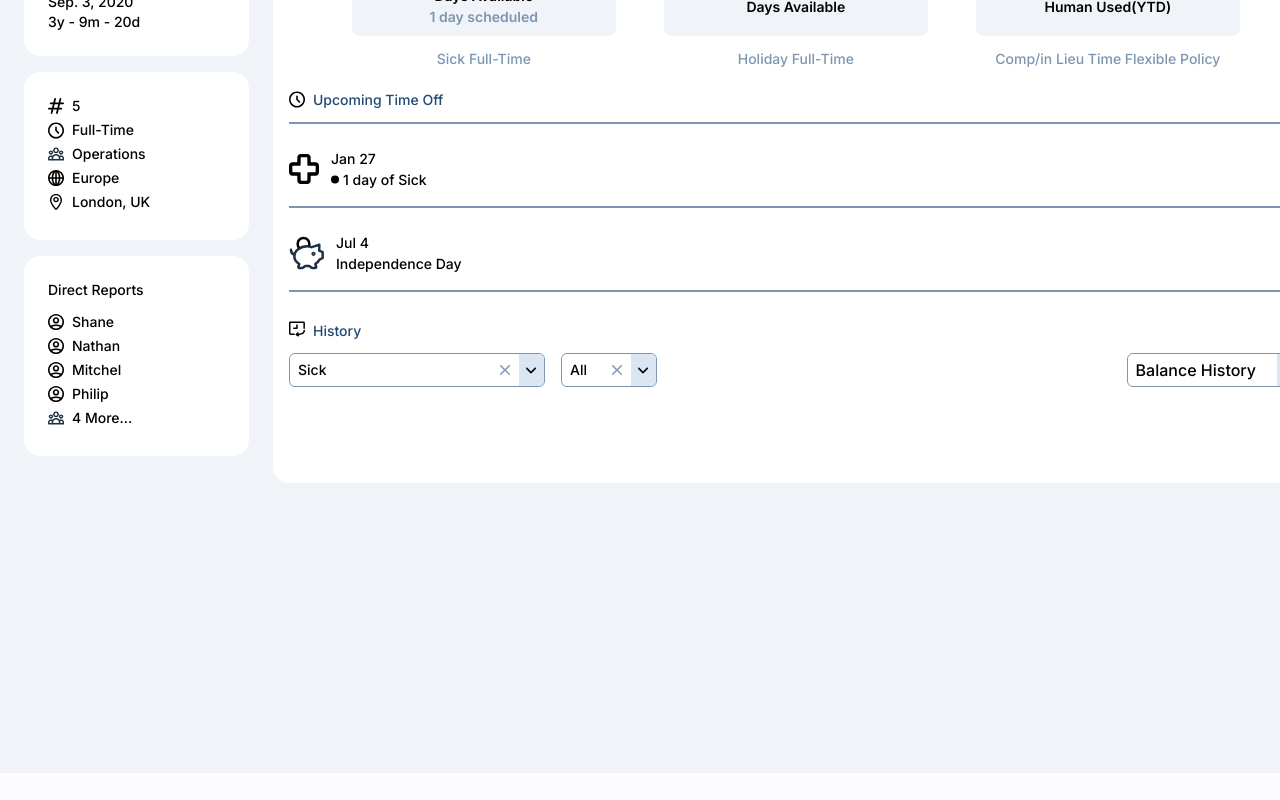
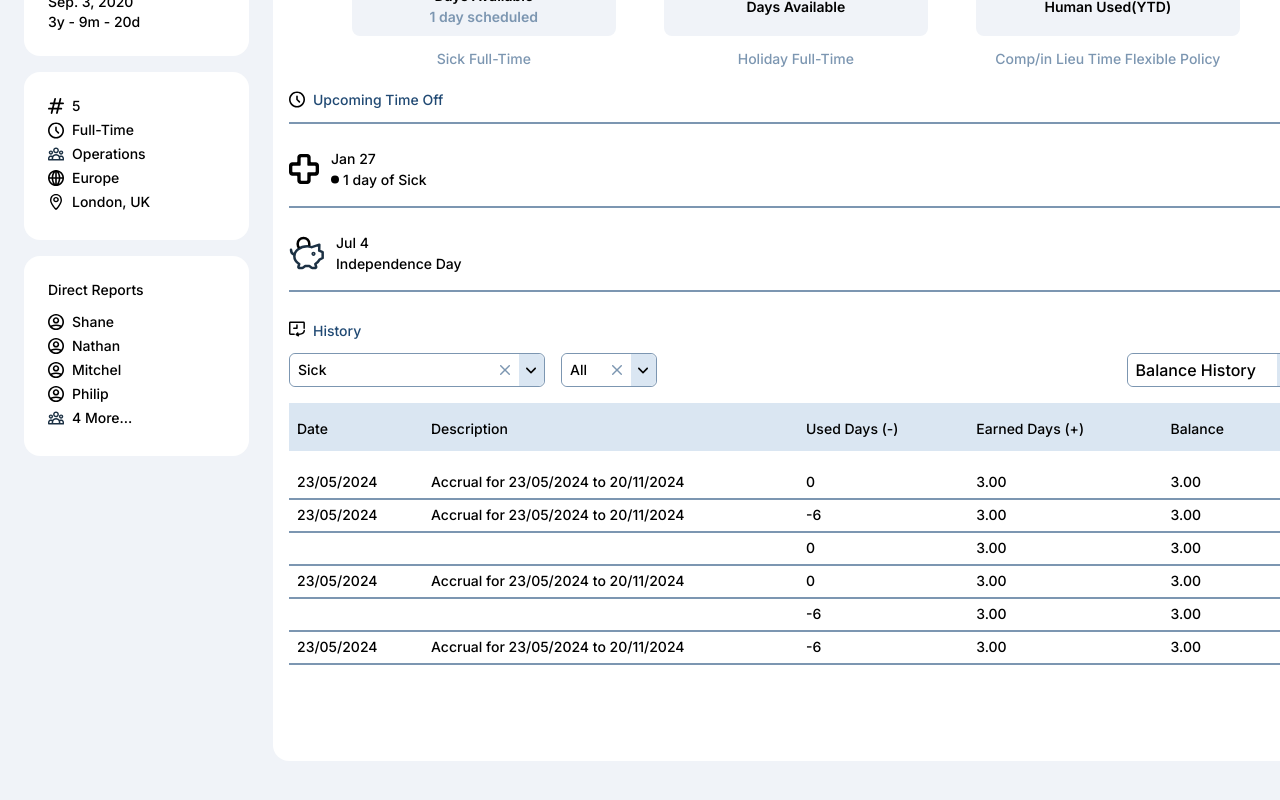
Before and after one commit to garold664/hr-tech-test, a Next.js app: page /my-info/time-off in a window 1280 px wide. Shown: the part 470-1270 px from the top of the page. Before the commit the page ends 1243 px from the top, so only its background shows below. Built offline with nearby package versions, Linux system fonts and the light colour scheme.

Commit message:
create table

```diff
--- a/app/globals.css
+++ b/app/globals.css
@@ -63,4 +63,11 @@ body {
   .block-with-divider {
     @apply border-b-2 border-tertiary pb-3 flex items-center;
   }
+
+  .tbody-with-space-above::before {
+    content: '';
+    display: block;
+    width: 100%;
+    height: 16px;
+  }
 }
--- a/components/HistorySection.tsx
+++ b/components/HistorySection.tsx
@@ -8,8 +8,16 @@ import {
   SelectValue,
 } from '@/components/ui/select';
 
-import { Button } from './ui/button';
-import XIcon from '@/assets/icons/x.svg';
+import {
+  Table,
+  TableBody,
+  TableCaption,
+  TableCell,
+  TableHead,
+  TableHeader,
+  TableRow,
+} from '@/components/ui/table';
+import { tableData, tableHeaders } from '@/data/data';
 
 export default function HistorySection() {
   return (
@@ -54,6 +62,38 @@ export default function HistorySection() {
           </SelectContent>
         </Select>
       </form>
+      <Table className="mt-4">
+        <TableHeader className="">
+          <TableRow className="bg-primary">
+            {tableHeaders.map((header) => (
+              <TableHead
+                className={`px-2 py-4 pb-3 text-black ${
+                  header[0] === 'date' ? 'w-[134px]' : ''
+                } ${header[0] === 'description' ? 'w-[375px]' : ''} ${
+                  header[0] === 'balance' ? 'w-[140px]' : ''
+                }`}
+                key={header[1]}
+              >
+                {header[1]}
+              </TableHead>
+            ))}
+          </TableRow>
+        </TableHeader>
+        <TableBody className="tbody-with-space-above">
+          {tableData.map((data) => (
+            <TableRow className="group" key={data.id}>
+              {tableHeaders.map((header) => (
+                <TableCell
+                  className="p-2 pt-[5px] pb-[6px] group-hover:bg-primary border-tertiary border-b-2"
+                  key={header[1]}
+                >
+                  {data[header[0]]}
+                </TableCell>
+              ))}
+            </TableRow>
+          ))}
+        </TableBody>
+      </Table>
     </section>
   );
 }
--- a/components/ui/table.tsx
+++ b/components/ui/table.tsx
@@ -1,6 +1,6 @@
-import * as React from "react"
+import * as React from 'react';
 
-import { cn } from "@/lib/utils"
+import { cn } from '@/lib/utils';
 
 const Table = React.forwardRef<
   HTMLTableElement,
@@ -9,20 +9,20 @@ const Table = React.forwardRef<
   <div className="relative w-full overflow-auto">
     <table
       ref={ref}
-      className={cn("w-full caption-bottom text-sm", className)}
+      className={cn('w-full caption-bottom text-sm', className)}
       {...props}
     />
   </div>
-))
-Table.displayName = "Table"
+));
+Table.displayName = 'Table';
 
 const TableHeader = React.forwardRef<
   HTMLTableSectionElement,
   React.HTMLAttributes<HTMLTableSectionElement>
 >(({ className, ...props }, ref) => (
-  <thead ref={ref} className={cn("[&_tr]:border-b", className)} {...props} />
-))
-TableHeader.displayName = "TableHeader"
+  <thead ref={ref} className={cn('', className)} {...props} />
+));
+TableHeader.displayName = 'TableHeader';
 
 const TableBody = React.forwardRef<
   HTMLTableSectionElement,
@@ -30,11 +30,11 @@ const TableBody = React.forwardRef<
 >(({ className, ...props }, ref) => (
   <tbody
     ref={ref}
-    className={cn("[&_tr:last-child]:border-0", className)}
+    className={cn('[&_tr:last-child]:border-0', className)}
     {...props}
   />
-))
-TableBody.displayName = "TableBody"
+));
+TableBody.displayName = 'TableBody';
 
 const TableFooter = React.forwardRef<
   HTMLTableSectionElement,
@@ -43,13 +43,13 @@ const TableFooter = React.forwardRef<
   <tfoot
     ref={ref}
     className={cn(
-      "border-t bg-neutral-100/50 font-medium [&>tr]:last:border-b-0 dark:bg-neutral-800/50",
+      'border-t bg-neutral-100/50 font-medium [&>tr]:last:border-b-0 dark:bg-neutral-800/50',
       className
     )}
     {...props}
   />
-))
-TableFooter.displayName = "TableFooter"
+));
+TableFooter.displayName = 'TableFooter';
 
 const TableRow = React.forwardRef<
   HTMLTableRowElement,
@@ -58,13 +58,13 @@ const TableRow = React.forwardRef<
   <tr
     ref={ref}
     className={cn(
-      "border-b transition-colors hover:bg-neutral-100/50 data-[state=selected]:bg-neutral-100 dark:hover:bg-neutral-800/50 dark:data-[state=selected]:bg-neutral-800",
+      ' transition-colors  data-[state=selected]:bg-neutral-100 dark:hover:bg-neutral-800/50 dark:data-[state=selected]:bg-neutral-800',
       className
     )}
     {...props}
   />
-))
-TableRow.displayName = "TableRow"
+));
+TableRow.displayName = 'TableRow';
 
 const TableHead = React.forwardRef<
   HTMLTableCellElement,
@@ -73,13 +73,13 @@ const TableHead = React.forwardRef<
   <th
     ref={ref}
     className={cn(
-      "h-12 px-4 text-left align-middle font-medium text-neutral-500 [&:has([role=checkbox])]:pr-0 dark:text-neutral-400",
+      'h-12 px-4 text-left align-middle font-medium text-neutral-500 [&:has([role=checkbox])]:pr-0 dark:text-neutral-400',
       className
     )}
     {...props}
   />
-))
-TableHead.displayName = "TableHead"
+));
+TableHead.displayName = 'TableHead';
 
 const TableCell = React.forwardRef<
   HTMLTableCellElement,
@@ -87,11 +87,11 @@ const TableCell = React.forwardRef<
 >(({ className, ...props }, ref) => (
   <td
     ref={ref}
-    className={cn("p-4 align-middle [&:has([role=checkbox])]:pr-0", className)}
+    className={cn('p-4 align-middle [&:has([role=checkbox])]:pr-0', className)}
     {...props}
   />
-))
-TableCell.displayName = "TableCell"
+));
+TableCell.displayName = 'TableCell';
 
 const TableCaption = React.forwardRef<
   HTMLTableCaptionElement,
@@ -99,11 +99,14 @@ const TableCaption = React.forwardRef<
 >(({ className, ...props }, ref) => (
   <caption
     ref={ref}
-    className={cn("mt-4 text-sm text-neutral-500 dark:text-neutral-400", className)}
+    className={cn(
+      'mt-4 text-sm text-neutral-500 dark:text-neutral-400',
+      className
+    )}
     {...props}
   />
-))
-TableCaption.displayName = "TableCaption"
+));
+TableCaption.displayName = 'TableCaption';
 
 export {
   Table,
@@ -114,4 +117,4 @@ export {
   TableRow,
   TableCell,
   TableCaption,
-}
+};
--- a/data/data.ts
+++ b/data/data.ts
@@ -1,4 +1,4 @@
-import type { TimeOff } from '@/types/types';
+import type { TableData, TableDataHeaders, TimeOff } from '@/types/types';
 
 export const mainNavLinks = [
   { name: 'Home', href: '/' },
@@ -37,3 +37,62 @@ export const upcomingTimeOff: TimeOff[] = [
     holiday: 'Independence Day',
   },
 ];
+
+export const tableHeaders: TableDataHeaders = [
+  ['date', 'Date'],
+  ['description', 'Description'],
+  ['used-days', 'Used Days (-)'],
+  ['earned-days', 'Earned Days (+)'],
+  ['balance', 'Balance'],
+];
+
+export const tableData: TableData[] = [
+  {
+    id: 1,
+    date: '23/05/2024',
+    description: 'Accrual for 23/05/2024 to 20/11/2024',
+    'used-days': 0,
+    'earned-days': '3.00',
+    balance: '3.00',
+  },
+  {
+    id: 2,
+    date: '23/05/2024',
+    description: 'Accrual for 23/05/2024 to 20/11/2024',
+    'used-days': -6,
+    'earned-days': '3.00',
+    balance: '3.00',
+  },
+  {
+    id: 3,
+    date: '',
+    description: '',
+    'used-days': 0,
+    'earned-days': '3.00',
+    balance: '3.00',
+  },
+  {
+    id: 4,
+    date: '23/05/2024',
+    description: 'Accrual for 23/05/2024 to 20/11/2024',
+    'used-days': 0,
+    'earned-days': '3.00',
+    balance: '3.00',
+  },
+  {
+    id: 5,
+    date: '',
+    description: '',
+    'used-days': -6,
+    'earned-days': '3.00',
+    balance: '3.00',
+  },
+  {
+    id: 6,
+    date: '23/05/2024',
+    description: 'Accrual for 23/05/2024 to 20/11/2024',
+    'used-days': -6,
+    'earned-days': '3.00',
+    balance: '3.00',
+  },
+];
```
Also changed, not shown: types/types.ts (+11 -0 lines).
